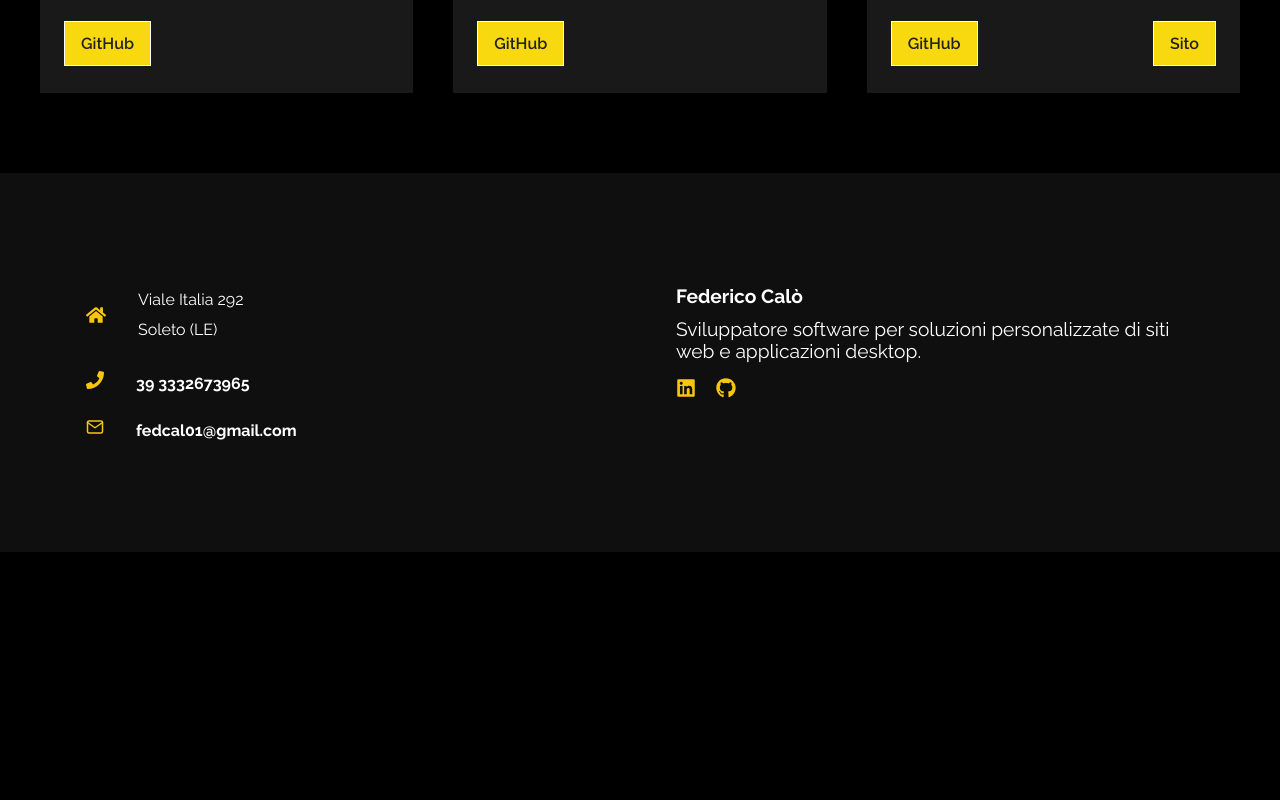
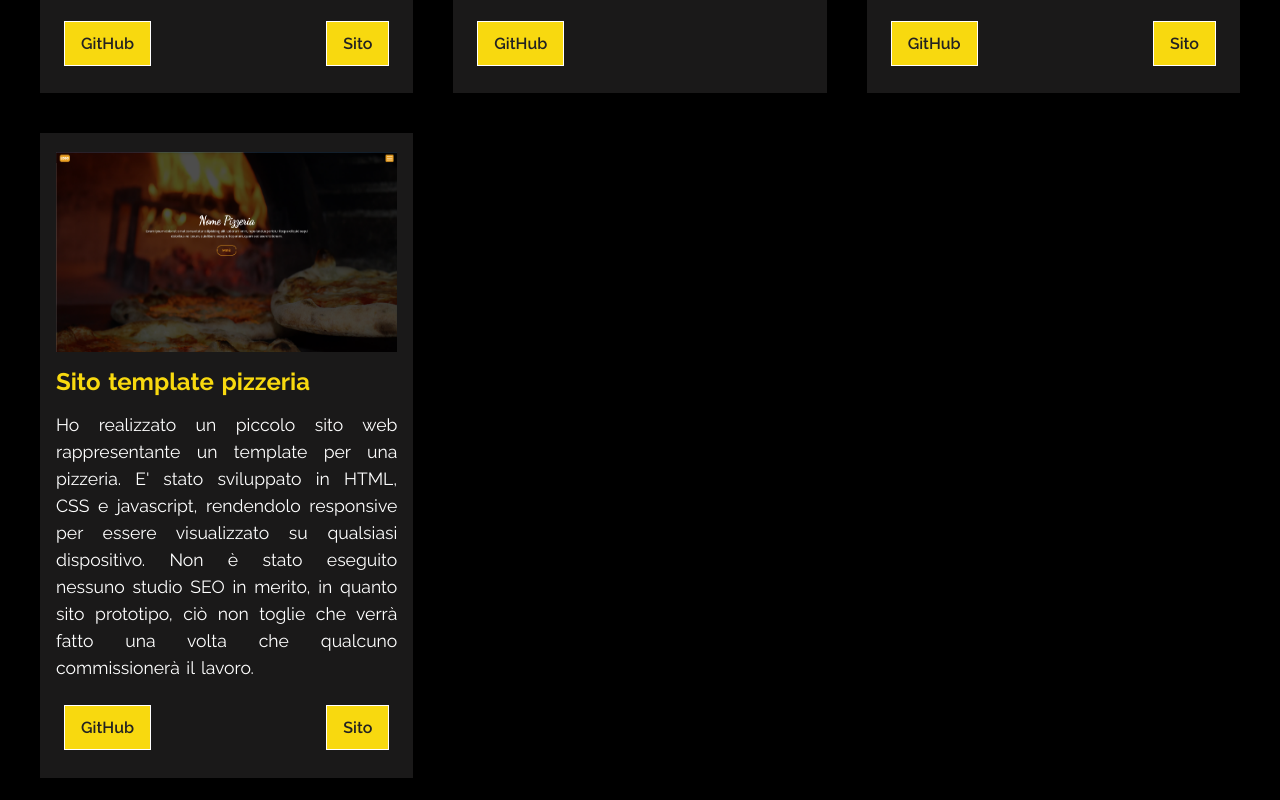
Before and after one commit to fedcal/portfolio-personale-reactjs, a React (Create React App) app: page /progetti in a window 1280 px wide. Shown: the part 2560-3360 px from the top of the page. Before the commit the page ends 3112 px from the top, so only its background shows below. Built offline with nearby package versions, Linux system fonts and the light colour scheme.

Commit message:
add project

```diff
--- a/src/components/Progetti/WorkCard.js
+++ b/src/components/Progetti/WorkCard.js
@@ -9,6 +9,7 @@ import portfolio from '../assets/portfolio.webp';
 import regressionTree from '../assets/tree3.webp';
 import tcp from '../assets/tcp.webp';
 import udp from '../assets/udp.webp';
+import pizzeria from '../assets/Pizzeria.webp';
 
 function WorkCard() {
   return (
@@ -43,8 +44,8 @@ function WorkCard() {
                     </p>
                 </div>
                 <div className='pro-btns'>
-                    <a href='https://github.com/AbitareMicocci/abitare.github.io' className='btn'>GitHub</a>
-                    <a href='https://abitaremicocci.com/' className='btn'>Sito</a>
+                    <a href='https://github.com/AbitareMicocci/abitare.github.io' target='_blank'rel="noopener noreferrer" aria-label="Github page" className='btn'>GitHub</a>
+                    <a href='https://abitaremicocci.com/' target='_blank'rel="noopener noreferrer" aria-label="Github page"className='btn'>Sito</a>
                 </div>
             </div>
 
@@ -58,7 +59,7 @@ function WorkCard() {
                     </p>
                 </div>
                 <div className='pro-btns'>
-                    <a href='https://github.com/fedcal/RegressionTreeJava' className='btn'>GitHub</a>
+                    <a href='https://github.com/fedcal/RegressionTreeJava' target='_blank'rel="noopener noreferrer" aria-label="Github page"className='btn'>GitHub</a>
                 </div>
             </div>
 
@@ -72,7 +73,7 @@ function WorkCard() {
                     </p>
                 </div>
                 <div className='pro-btns'>
-                    <a href='https://github.com/fedcal/websiteWorldsInn.github.io' className='btn'>GitHub</a>
+                    <a href='https://github.com/fedcal/websiteWorldsInn.github.io' target='_blank'rel="noopener noreferrer" aria-label="Github page"className='btn'>GitHub</a>
                 </div>
             </div>
 
@@ -87,7 +88,7 @@ function WorkCard() {
                     </p>
                 </div>
                 <div className='pro-btns'>
-                    <a href='https://github.com/fedcal/Server_Client_TCP' className='btn'>GitHub</a>
+                    <a href='https://github.com/fedcal/Server_Client_TCP' target='_blank'rel="noopener noreferrer" aria-label="Github page"className='btn'>GitHub</a>
                 </div>
             </div>
 
@@ -101,7 +102,7 @@ function WorkCard() {
                     </p>
                 </div>
                 <div className='pro-btns'>
-                    <a href='https://github.com/fedcal/Client_Server_UDP' className='btn'>GitHub</a>
+                    <a href='https://github.com/fedcal/Client_Server_UDP' target='_blank'rel="noopener noreferrer" aria-label="Github page" className='btn'>GitHub</a>
                 </div>
             </div>
 
@@ -116,7 +117,8 @@ function WorkCard() {
                     </p>
                 </div>
                 <div className='pro-btns'>
-                    <a href='https://github.com/fedcal/TemplaeteWebsite1.github.io' className='btn'>GitHub</a>
+                    <a href='https://github.com/fedcal/TemplaeteWebsite1.github.io' target='_blank'rel="noopener noreferrer" aria-label="Github page" className='btn'>GitHub</a>
+                    <a href='https://fedcal.github.io/TemplaeteWebsite1.github.io/' target='_blank'rel="noopener noreferrer" aria-label="Site page" className='btn'>Sito</a>
                 </div>
             </div>
 
@@ -130,7 +132,7 @@ function WorkCard() {
                     </p>
                 </div>
                 <div className='pro-btns'>
-                    <a href='https://github.com/fedcal/websiteWorldsInn.github.io' className='btn'>GitHub</a>
+                    <a href='https://github.com/fedcal/websiteWorldsInn.github.io'target='_blank'rel="noopener noreferrer" aria-label="Github page" className='btn'>GitHub</a>
                 </div>
             </div>
 
@@ -144,11 +146,26 @@ function WorkCard() {
                     </p>
                 </div>
                 <div className='pro-btns'>
-                    <a href='https://github.com/fedcal/casadellemagnolie.github.io' className='btn'>GitHub</a>
-                    <a href='https://casadellemagnolie.com/' className='btn'>Sito</a>
+                    <a href='https://github.com/fedcal/casadellemagnolie.github.io' target='_blank'rel="noopener noreferrer" aria-label="Github page"className='btn'>GitHub</a>
+                    <a href='https://casadellemagnolie.com/'target='_blank'rel="noopener noreferrer" aria-label="Github page" className='btn'>Sito</a>
                 </div>
             </div>
 
+            <div className='project-card'>
+                <img src={pizzeria} alt="Preview del sito template per una pizzeria"/>
+                <h2 className='project-title'>Sito template pizzeria</h2>
+                <div className='pro-details'>
+                    <p>Ho realizzato un piccolo sito web rappresentante un template per una pizzeria. E' stato sviluppato
+                        in HTML, CSS e javascript, rendendolo responsive per essere visualizzato su qualsiasi dispositivo. Non è stato
+                        eseguito nessuno studio SEO in merito, in quanto sito prototipo, ciò non toglie che verrà fatto una volta che
+                        qualcuno commissionerà il lavoro.
+                    </p>
+                </div>
+                <div className='pro-btns'>
+                    <a href='https://github.com/fedcal/template_pizzeria1.github.io' target='_blank'rel="noopener noreferrer" aria-label="Github page"className='btn'>GitHub</a>
+                    <a href='https://fedcal.github.io/template_pizzeria1.github.io/'target='_blank'rel="noopener noreferrer" aria-label="Github page" className='btn'>Sito</a>
+                </div>
+            </div>
         </div>
     </div>
   )
```
Also changed, not shown: src/components/assets/Pizzeria.PNG (added), src/components/assets/Pizzeria.webp (added).
